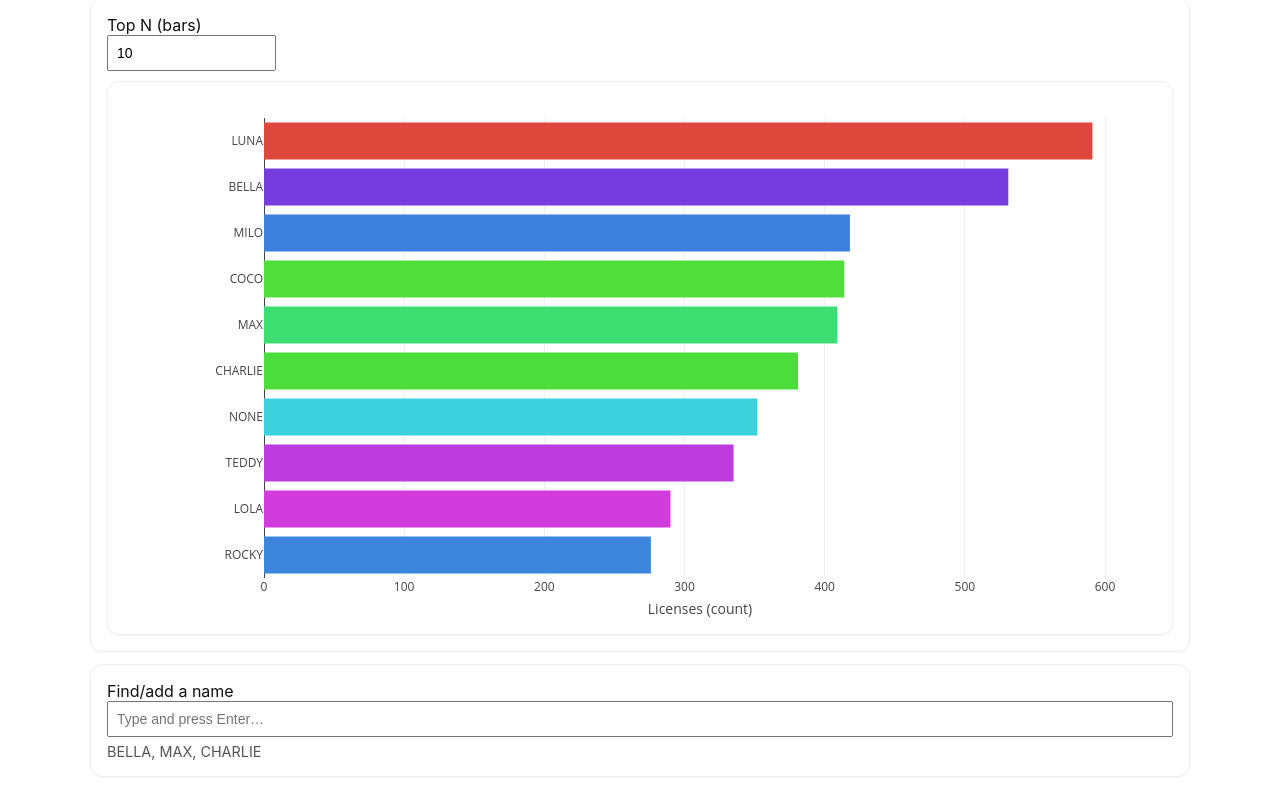
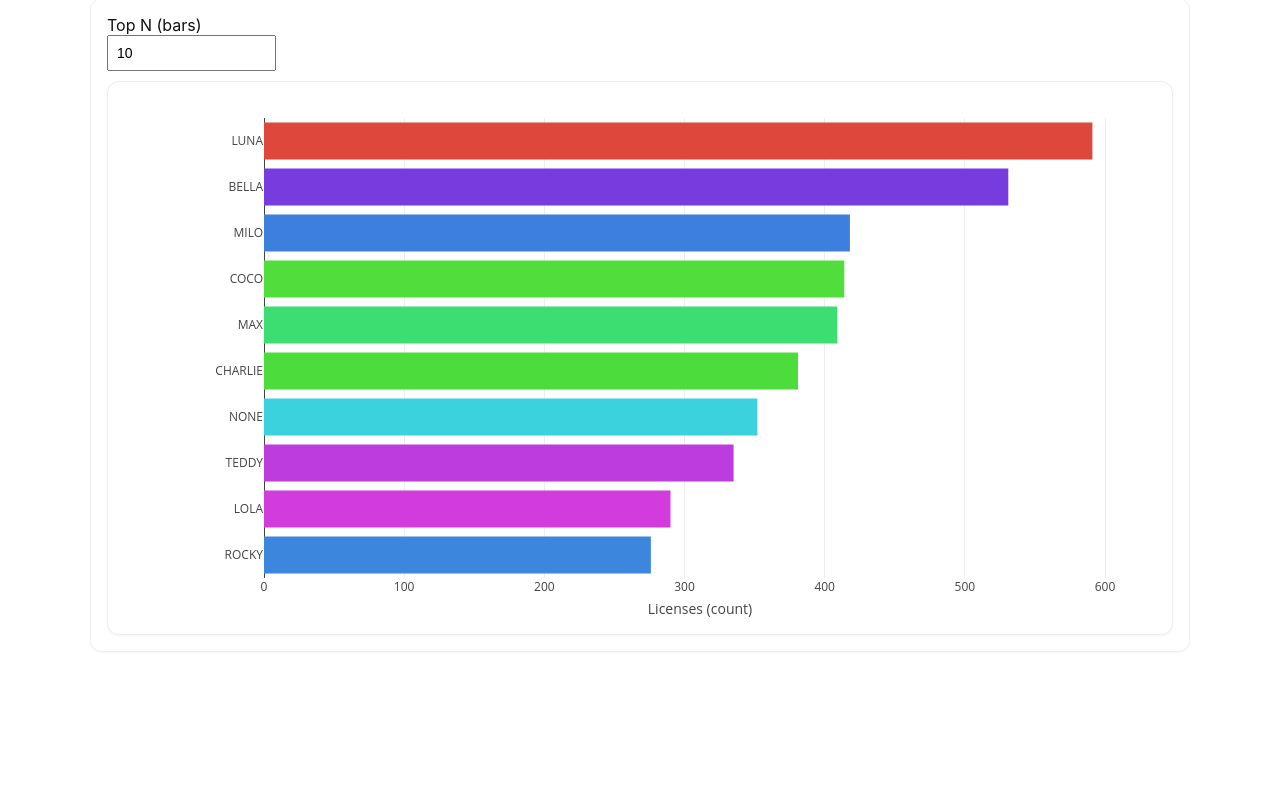
Before and after one commit to Btapkulang22/dog-names-kit, a SvelteKit app: page / in a window 1280 px wide. Shown: the part 1458-2259 px from the top of the page. After the commit the page ends 2134 px from the top, so only its background shows below. Built offline with nearby package versions, Linux system fonts and the light colour scheme.

Commit message:
fix: removed add/search dog search

```diff
--- a/src/routes/+page.svelte
+++ b/src/routes/+page.svelte
@@ -463,17 +463,6 @@
     </div>
     <div class="card" bind:this={barsEl} style="height:520px;margin-top:10px;"></div>
   </section>
-
-  <!-- Explore -->
-  <section class="card" style="margin-top:12px;">
-    <div class="flex">
-      <div style="flex:1;">
-        <label for="nameAdder">Find/add a name</label>
-        <input id="nameAdder" placeholder="Type and press Enter…" on:keydown={addName} />
-        <div class="subtle" style="margin-top:6px;">{pick.join(', ')}</div>
-      </div>
-    </div>
-  </section>
 </div>
 
 <style>
```
